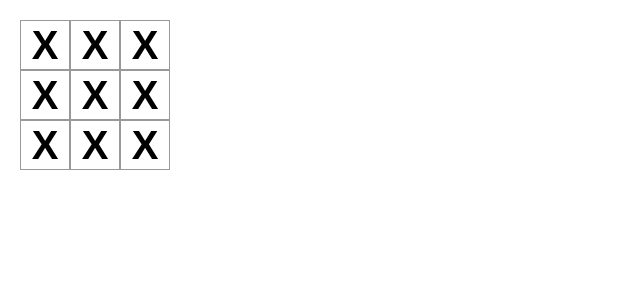
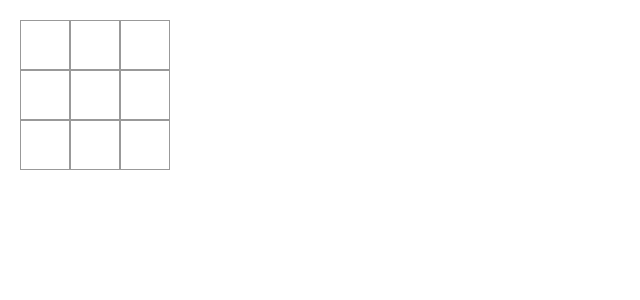
Before and after one commit to worldwidewes33/React-Tic-Tac-Toe, a React (Vite) app: page / in a window 1280 px wide. Shown: the top 300 px of the page, without its empty margins (0-640 px from the left). Built offline with nearby package versions, Linux system fonts and the light colour scheme.

Commit message:
square displays value when clicked

```diff
--- a/src/App.jsx
+++ b/src/App.jsx
@@ -1,5 +1,20 @@
+import { useState } from "react";
+
+let user = "X";
+
 function Square() {
-  return <button className="square">X</button>;
+  const [value, setValue] = useState("");
+
+  const handleClick = () => {
+    setValue(user);
+    user = user === "X" ? "O" : "X";
+  };
+
+  return (
+    <button className="square" onClick={handleClick}>
+      {value}
+    </button>
+  );
 }
 
 function App() {
```
